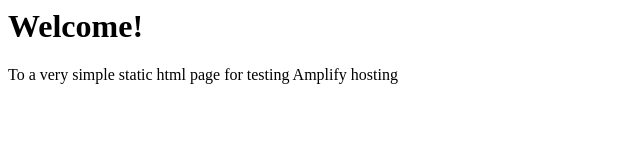
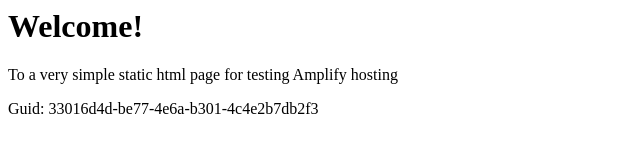
Before and after one commit to aws-aemilia-arn/Github-PR-Commit-Integration-Test-DoNotTouch-Gith-P5X5MO5I-v1-prod-eu-north-1, a website: page src/index.html in a window 1280 px wide. Shown: the whole page, without its empty margins (0-640 px from the left). Drawn offline with Linux system fonts and the light colour scheme.

Commit message:
commit from integ tests

```diff
--- a/src/index.html
+++ b/src/index.html
@@ -1,3 +1,5 @@
+
+
 <html lang="en">
 
 <head>
@@ -10,6 +12,6 @@
 <body>
     <h1>Welcome!</h1>
     <p>To a very simple static html page for testing Amplify hosting</p>
-</body>
+    <p>Guid: 33016d4d-be77-4e6a-b301-4c4e2b7db2f3</p></body>
 
 </html>
```
